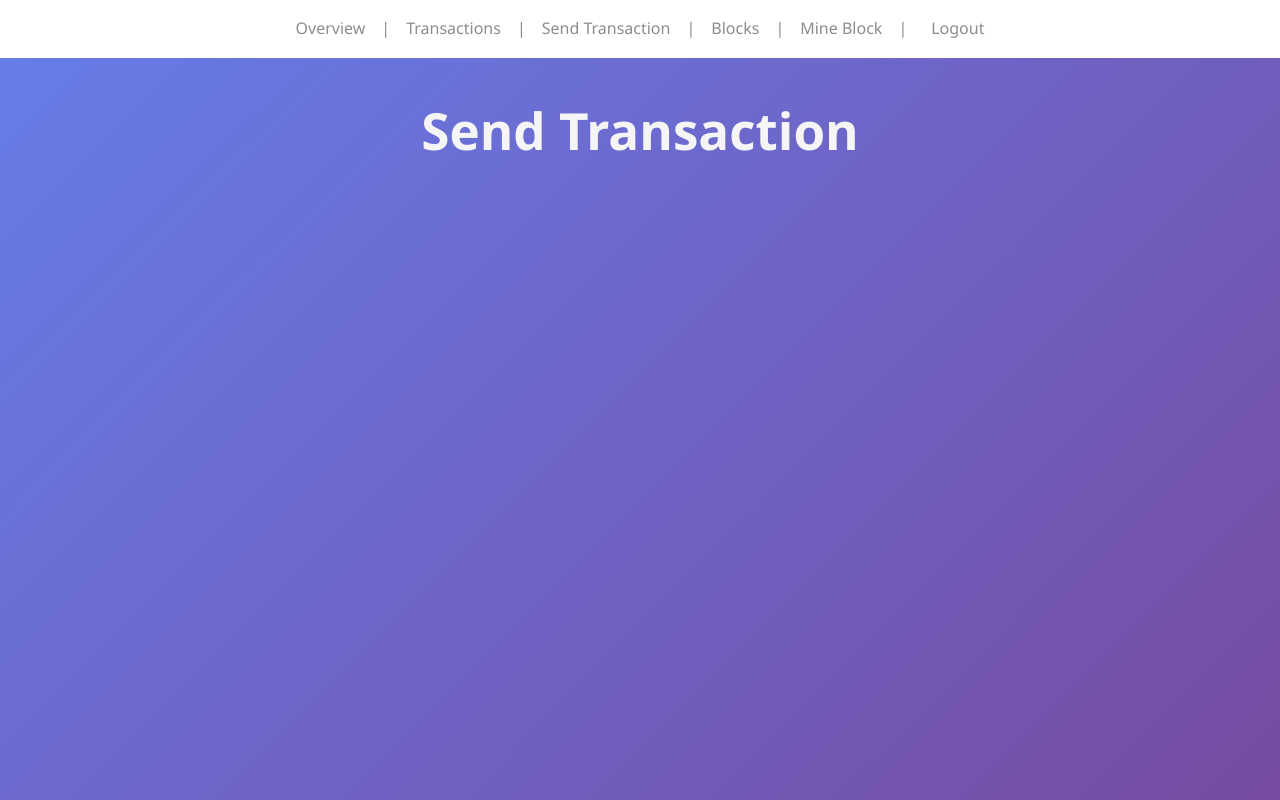
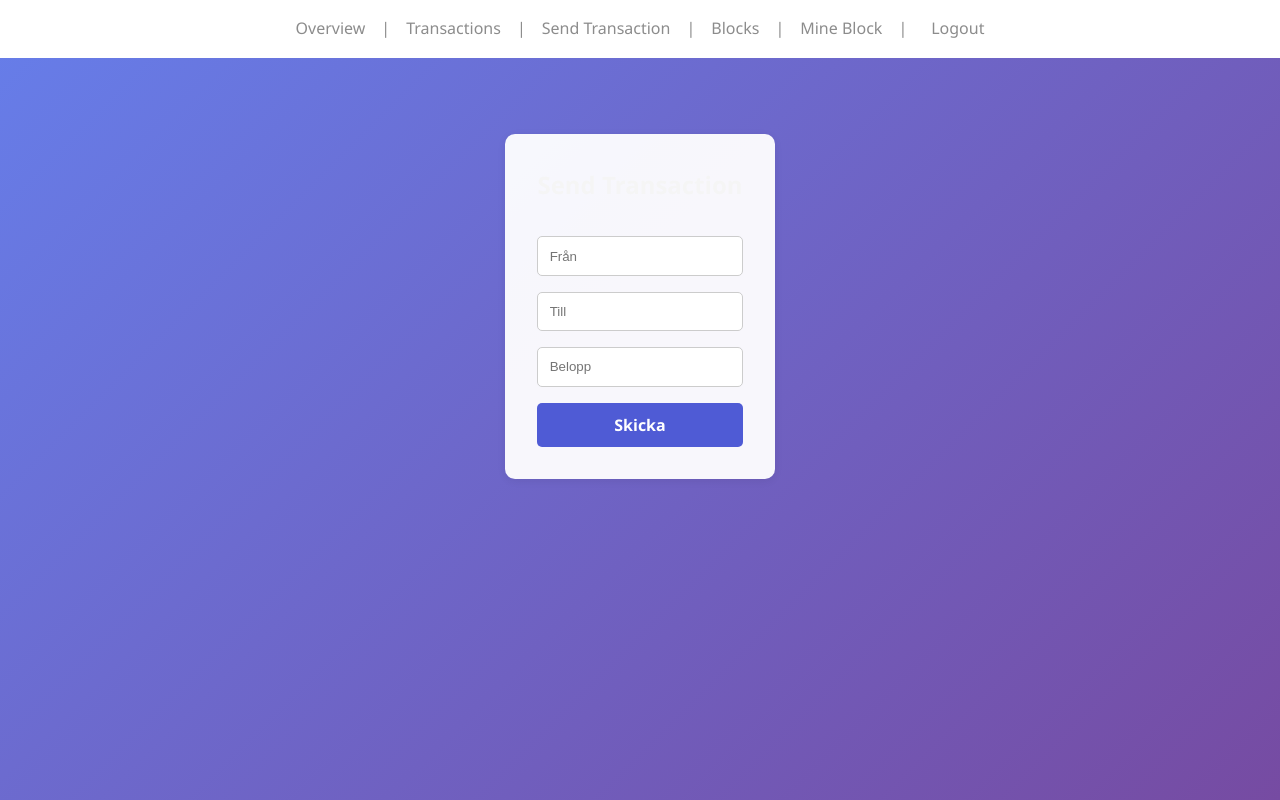
Before and after one commit to ritawi8/smartchain, a React (Vite) app in the folder client/: page /dashboard/sendtransaction in a window 1280 px wide. Built offline with nearby package versions, Linux system fonts and the light colour scheme.

Commit message:
send transaction is functioning

```diff
--- a/client/src/components/dashboard/SendTransactionForm.jsx
+++ b/client/src/components/dashboard/SendTransactionForm.jsx
@@ -1,10 +1,106 @@
-import React from 'react';
+import React, { useState } from 'react';
 
-const SendTransactionForm = () => {
+const SendTransactionForm = ({ onSuccess }) => {
+	const [from, setFrom] = useState('');
+	const [to, setTo] = useState('');
+	const [amount, setAmount] = useState('');
+	const [loading, setLoading] = useState(false);
+	const [error, setError] = useState('');
+	const [success, setSuccess] = useState('');
+
+	const handleSubmit = async (e) => {
+		e.preventDefault();
+		setError('');
+		setSuccess('');
+		setLoading(true);
+
+		try {
+			const token = localStorage.getItem('token');
+			const response = await fetch('/api/wallet/transactions', {
+				method: 'POST',
+				headers: {
+					'Content-Type': 'application/json',
+					Authorization: `Bearer ${token}`,
+				},
+				body: JSON.stringify({ from, to, amount: Number(amount) }),
+			});
+			const data = await response.json();
+			if (!response.ok) throw new Error(data.message || 'Något gick fel');
+			setSuccess('Transaktionen skickades!');
+			setFrom('');
+			setTo('');
+			setAmount('');
+			if (onSuccess) onSuccess();
+		} catch (err) {
+			setError(err.message);
+		} finally {
+			setLoading(false);
+		}
+	};
+
 	return (
-		<div>
-			<h1>Send Transaction</h1>
-		</div>
+		<form
+			onSubmit={handleSubmit}
+			style={{
+				maxWidth: 400,
+				margin: '2rem auto',
+				padding: '2rem',
+				background: 'rgba(255,255,255,0.95)',
+				borderRadius: 10,
+				boxShadow: '0 2px 8px rgba(0,0,0,0.07)',
+				display: 'flex',
+				flexDirection: 'column',
+				gap: '1rem',
+			}}>
+			<h2 style={{ textAlign: 'center', marginBottom: '1rem' }}>
+				Send Transaction
+			</h2>
+			<input
+				type='text'
+				placeholder='Från'
+				value={from}
+				onChange={(e) => setFrom(e.target.value)}
+				required
+				style={{ padding: '0.7rem', borderRadius: 5, border: '1px solid #ccc' }}
+			/>
+			<input
+				type='text'
+				placeholder='Till'
+				value={to}
+				onChange={(e) => setTo(e.target.value)}
+				required
+				style={{ padding: '0.7rem', borderRadius: 5, border: '1px solid #ccc' }}
+			/>
+			<input
+				type='number'
+				placeholder='Belopp'
+				value={amount}
+				onChange={(e) => setAmount(e.target.value)}
+				required
+				min={1}
+				style={{ padding: '0.7rem', borderRadius: 5, border: '1px solid #ccc' }}
+			/>
+			<button
+				type='submit'
+				disabled={loading}
+				style={{
+					padding: '0.7rem',
+					borderRadius: 5,
+					border: 'none',
+					background: '#4f5bd5',
+					color: 'white',
+					fontWeight: 600,
+					cursor: loading ? 'not-allowed' : 'pointer',
+				}}>
+				{loading ? 'Skickar...' : 'Skicka'}
+			</button>
+			{error && (
+				<div style={{ color: 'red', textAlign: 'center' }}>{error}</div>
+			)}
+			{success && (
+				<div style={{ color: 'green', textAlign: 'center' }}>{success}</div>
+			)}
+		</form>
 	);
 };
 
```
